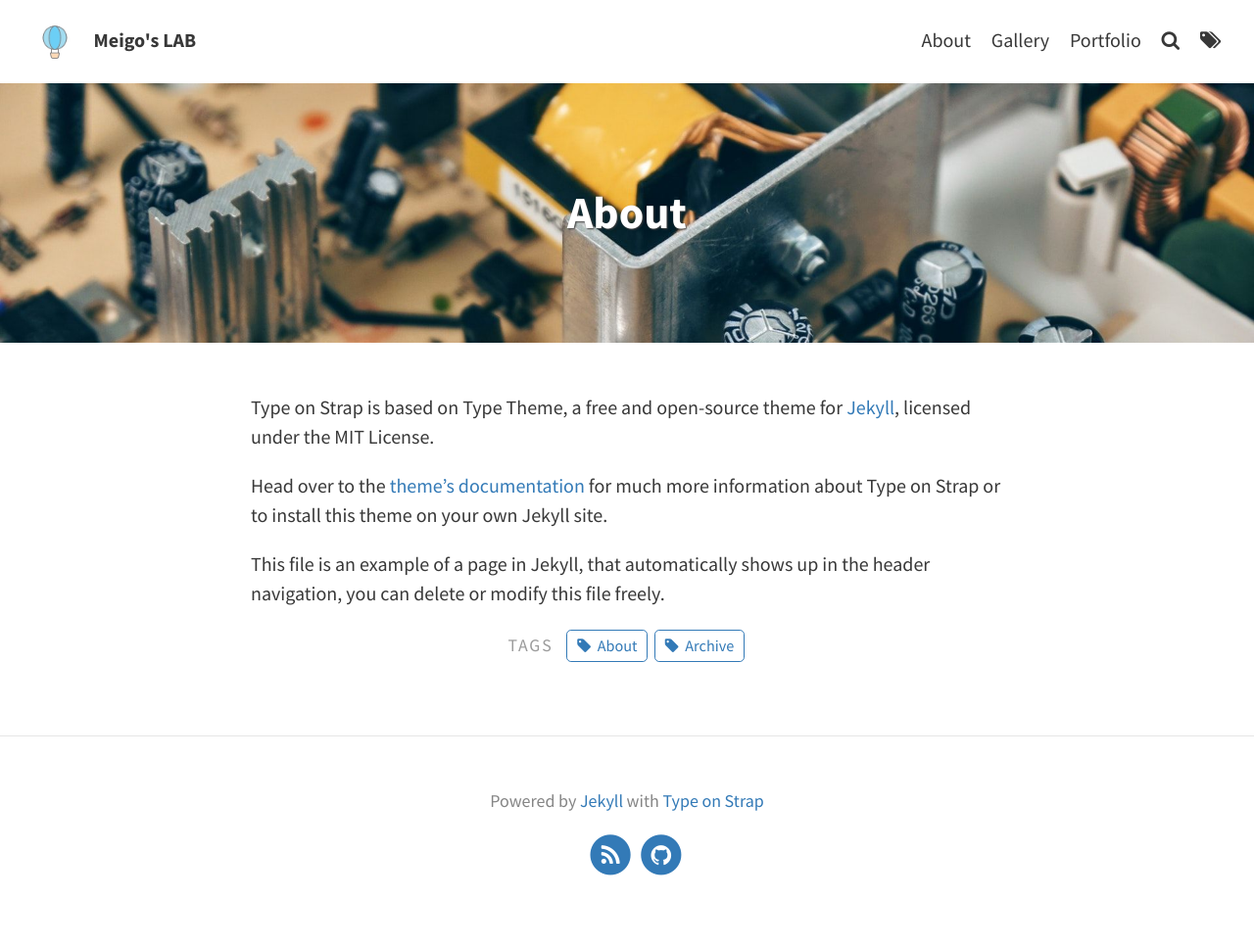
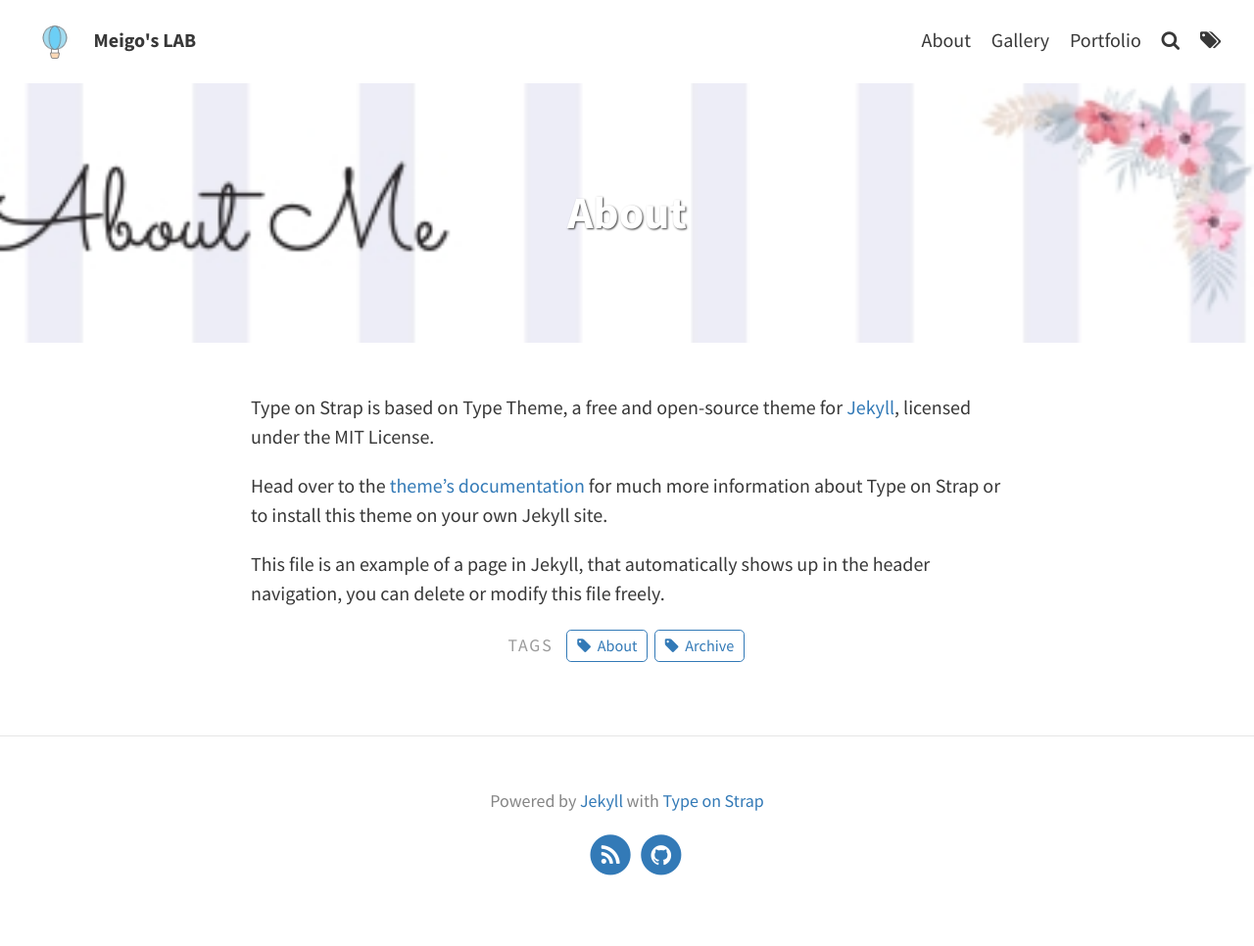
Before and after one commit to meigo0929/meigo0929.github.io, a Jekyll site: the page built from pages/about.md, in a window 1280 px wide. Shown: the whole page at 98% size. Built offline with Jekyll 4.4.1, drawn with Linux system fonts in a browser that asks for light colours.

Commit message:
Update about.md

```diff
--- a/pages/about.md
+++ b/pages/about.md
@@ -2,7 +2,7 @@
 layout: page
 title: About
 permalink: /about/
-feature-img: "assets/img/pexels/circuit.jpeg"
+feature-img: "assets/img/pexels/about-me.jpeg"
 tags: [About, Archive]
 ---
 
```
